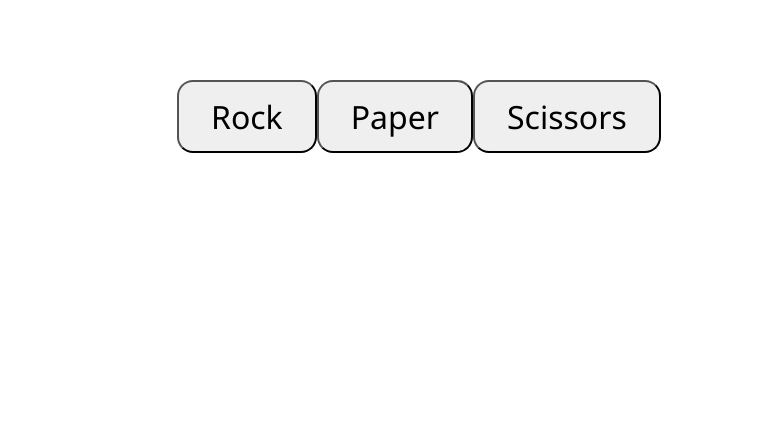
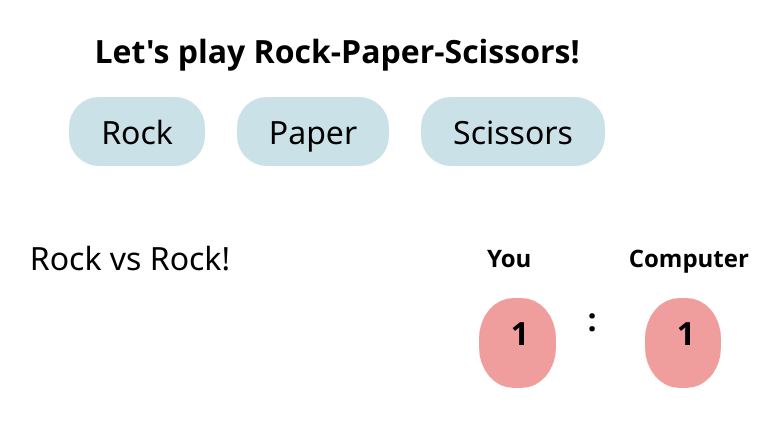
Before and after one commit to LiudmilaLV/rock-paper-scissors, a plain HTML site: page index.html in a window 1280 px wide. Both pictures are taken after a click on the button "Rock". Shown: the whole page, without its empty margins (303-1083 px from the left). Drawn offline with Linux system fonts and the light colour scheme.

Commit message:
add UI to a 5 round game

```diff
--- a/game.js
+++ b/game.js
@@ -1,40 +1,76 @@
 document.addEventListener("DOMContentLoaded", () => {
 
     const options = ["Rock", "Paper", "Scissors"]
+    let yourScore = 0;
+    let oppScore = 0;
 
     function getComputerChoice(arr) {
         const randomIndex = Math.floor(Math.random() * arr.length);
         return arr[randomIndex];
     };
 
-    function playRound(you, opponent) {
+    function playRound(you) {
+        const opponent = getComputerChoice(options);
         if (you === opponent) {
-            console.log(`${you} vs ${opponent}! It's a tie!`);
+            yourScore += 1;
+            oppScore += 1;
+            return([`${you} vs ${opponent}!`, yourScore, oppScore]);
         } else {
             if ((you === "Rock" && opponent === "Scissors")
             || (you === "Scissors" && opponent === "Paper")
             || (you === "Paper" && opponent === "Rock")) {
-                console.log(`You win! ${you} beats ${opponent}!`);
+                yourScore += 1;
+                return [`${you} beats ${opponent}!`, yourScore, oppScore]
             } else {
-                console.log(`You lose! ${opponent} beats ${you}!`);
+                oppScore += 1;
+                return([`${opponent} beats ${you}!`, yourScore, oppScore]);
             }
         }
     };
 
-    // function game(playerSelection, rounds = 1) {
-    //     for (let i = 0; i < rounds; i++) {
-    //         console.log(`${i+1} round:`);
-    //         console.log(playRound(playerSelection, computerSelection));
-    //     }
-    // }
-
-
-
     const rock = document.getElementById("rock");
     const paper = document.getElementById("paper");
     const scissors = document.getElementById("scissors");
-    rock.addEventListener("click", () => playRound("Rock", getComputerChoice(options)));
-    paper.addEventListener("click", () => playRound("Paper", getComputerChoice(options)));
-    scissors.addEventListener("click", () => playRound("Scissors", getComputerChoice(options)));
+    const resultText = document.getElementById("round-text");
+    const winText = document.getElementById("win-text")
+    const you = document.getElementById("you");
+    const opp = document.getElementById("opponent");
 
+
+    function checkResults (yourchoice) {
+        let gameResults = [];
+        let winner = "";
+        winText.textContent = "";
+        gameResults = playRound(yourchoice);
+        you.textContent = gameResults[1];
+        opp.textContent = gameResults[2];
+        if (rounds < 5) {
+            resultText.textContent = gameResults[0];
+        } else {
+            resultText.textContent = "5 round game finished!";
+            if (yourScore > oppScore) {
+                winner = "You";
+            } else {
+                winner = "Computer";
+            }
+            winText.textContent = `${winner} won!`;
+            yourScore = 0;
+            oppScore = 0;
+            rounds = 0;
+        }
+    };
+
+    let rounds = 0;
+    rock.addEventListener("click", () => {
+        rounds += 1;
+        checkResults("Rock");
+    });
+    paper.addEventListener("click", () => {
+        rounds += 1;
+        checkResults("Paper");
+    });
+    scissors.addEventListener("click", () => {
+        rounds += 1;
+        checkResults("Scissors");
+    });
 });
--- a/index.html
+++ b/index.html
@@ -9,13 +9,29 @@
     <script src="game.js"></script>
 </head>
 <body class="container">
-    <div class="header"></div>
+    <div class="header">Let's play Rock-Paper-Scissors! </div>
     <div class="options">
             <button id="rock">Rock</button>
             <button id="paper">Paper</button>
             <button id="scissors">Scissors</button>
     </div>
-    <div class="result"></div>
+    <div class="results">
+        <div class="result-text-div">
+            <p class="result-text" id="round-text"></p>
+            <p class="result-text" id="win-text"></p>
+        </div>
+        <div class="score">
+            <div class="score-div">
+                <p class="score-text">You</p>
+                <div class="score-field" id="you"></div>
+            </div>
+            <p class="score-div" id="colon">:</p>
+            <div class="score-div">
+                <p class="score-text">Computer</p>
+                <div class="score-field" id="opponent"></div>
+            </div>
+        </div>
+    </div>
 
 </body>
 </html>
--- a/styles.css
+++ b/styles.css
@@ -1,18 +1,76 @@
+.container,
+.options,
+.results,
+.score,
+.score-div {
+    display: flex;
+}
+
+.header,
+.score-div,
+.win-text {
+    font-weight: 800;
+}
+
 .container {
-    margin: 5rem 30rem;
-    display: flex;
+    margin: 1rem;
     justify-content: center;
     flex-direction: column;
 }
 
-.options {
-    display: flex;
-    justify-content: space-around;
+.options,
+.results,
+.score {
+    justify-content: center;
+    flex-wrap: wrap;
+
 }
 
-button {
+.options {
+    gap: 2rem;
+}
+
+button, div {
+    padding: 0.8rem 2rem;
     font-family: 'Segoe UI', Tahoma, Geneva, Verdana, sans-serif;
     font-size: 2rem;
-    padding: 0.8rem 2rem;
-    border-radius: 1rem;
+    text-align: center;
 }
+
+button,
+.score-field {
+    border: none;
+    border-radius: 30px;
+    background-color: rgb(202, 225, 232);
+}
+
+.result-text-div {
+    width: 40%;
+}
+
+.score {
+    align-content: center;
+    justify-content: center;
+}
+
+.score-div,
+.result-text-div {
+    flex-direction: column;
+    justify-content: center;
+}
+
+.score-text {
+    font-size: 1.5rem;
+}
+
+#colon {
+    margin-top: 4rem;
+}
+
+.score-field {
+    border-radius: 45%;
+    margin-left: 1rem;
+    height: 4rem;
+    width: 0.8rem;
+    background-color: rgb(240, 157, 157);
+}
```
